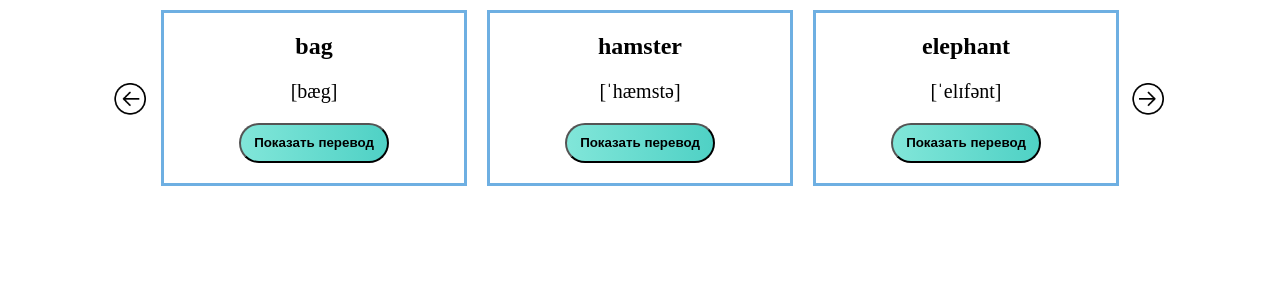
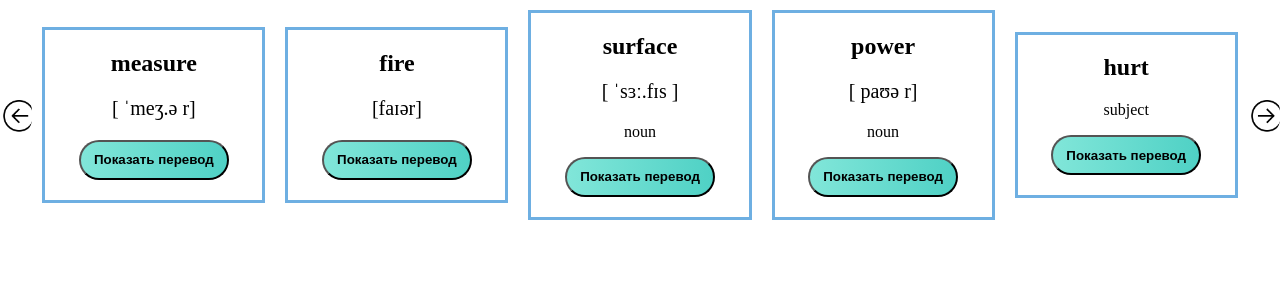
Before and after one commit to your-m1nd/cards, a React (Create React App) app: page /learning in a window 1280 px wide. Shown: the top 300 px of the page. Built offline with nearby package versions, Linux system fonts and the light colour scheme; a web font is replaced by a local one.

Commit message:
add json, add changes to components

```diff
--- a/src/components/comps/Card/Card.jsx
+++ b/src/components/comps/Card/Card.jsx
@@ -3,9 +3,7 @@ import './Card.scss';
 import Button from '../Button/Button';
 
 function Card(props) {
-
-const {id, name, transcription, translation} = props;
-
+const {id, english, transcription, russian, tags} = props;
 const [selectedId, setSelectedId] = useState(null);
 const [isSelected, setSelected] = useState(null);
 const onClick = (id) => {
@@ -16,10 +14,11 @@ const onClick = (id) => {
 return (
 
   <div className={selectedId === id ?'card ' + (isSelected ? 'selected' :'card') : 'card'} key={id} onClick={()=>{onClick(id)}} >
-    <h2 className='card__title'>{name}</h2>
+    <h2 className='card__title'>{english}</h2>
     <p className='card__transcription'>{transcription}</p>
+    <p className='card__tags'>{tags}</p>
     <Button className={'card__button' ? 'open' : 'card__button'} name={'Показать перевод'}/>
-    {selectedId === id ? <p className='card__translation'>{translation}</p> : <p className='card__translation'></p>}
+    {selectedId === id ? <p className='card__translation'>{russian}</p> : <p className='card__translation'></p>}
   </div>
 
 )
--- /dev/null
+++ b/src/components/comps/Data/Data.json
@@ -0,0 +1,5 @@
+[{"id":"14687","english":"measure","transcription":"[ ˈmeʒ.ə r]","russian":"мера","tags":"","tags_json":"[\"\"]"},
+{"id":"14688","english":"fire","transcription":"[faɪər]","russian":"огонь","tags":"","tags_json":"[\"\"]"},
+{"id":"14689","english":"surface","transcription":"[ ˈsɜː.fɪs ]","russian":"поверхность","tags":"noun","tags_json":"[\"noun\"]"},
+{"id":"14692","english":"power","transcription":"[ paʊə r]","russian":"мощность","tags":"noun","tags_json":"[\"noun\"]"},
+{"id":"14719","english":"hurt","transcription":"","russian":"ранить","tags":"subject","tags_json":"[\"subject\"]"}]
--- a/src/components/pages/Learning/Learning.jsx
+++ b/src/components/pages/Learning/Learning.jsx
@@ -1,30 +1,12 @@
 import React, {useState} from 'react';
 import Card from '../../comps/Card/Card';
 import '../Learning/Learning.scss';
+import Data from '../../comps/Data/Data.json';
 
-const words = [
-    {
-      id: 14426,
-      name: "bag",
-      transcription: "[bæg]",
-      translation: "сумка",
-    }
-    ,
-     {
-      id: 14428,
-      name: "hamster",
-      transcription: "[ˈhæmstə]",
-      translation: "хомяк",
-     },
+const data = JSON.stringify(Data);
+const data1 = JSON.parse(data);
 
-     {
-      id: 14429,
-      name: "elephant",
-      transcription: "[ˈelɪfənt]",
-      translation: "слон",
-     },
-  ];
-
+console.log(data1)
 
 function Learning() {
     const [selectedId, setSelectedId] = useState(null);
@@ -39,7 +21,7 @@ function Learning() {
           <section>
                 <button className='arrow-left'></button>
             {
-                words.map((word) => <Card key={word.id} id={word.id} name={word.name} transcription={word.transcription} translation={word.translation} onClick={onClick} selectedId={selectedId} isSelected={isSelected}/>
+                data1.map((data1) => <Card key={data1.id} id={data1.id} english={data1.english} transcription={data1.transcription} translation={data1.russian} tags={data1.tags} onClick={onClick} selectedId={selectedId} isSelected={isSelected}/>
                 ) }
                 <button className='arrow-right'></button>
             </section>
--- a/src/components/views/DataList/DataList.jsx
+++ b/src/components/views/DataList/DataList.jsx
@@ -1,46 +1,25 @@
 import React, { useState} from 'react';
 import './DataList.scss';
+import Data from '../../comps/Data/Data.json';
+
+const data = JSON.stringify(Data);
+const data1 = JSON.parse(data);
 
 function DataList() {
-
-  const words = [
-    {
-      id: 14426,
-      name: "bag",
-      transcription: "[bæg]",
-      translation: "сумка",
-      theme: "аксессуары",
-    }
-    ,
-     {
-      id: 14428,
-      name: "hamster",
-      transcription: "[ˈhæmstə]",
-      translation: "хомяк",
-      theme: "животное",
-     },
-
-     {
-      id: 14429,
-      name: "elephant",
-      transcription: "[ˈelɪfənt]",
-      translation: "слон",
-      theme: "животное",
-     },
-  ];
 
   const [isEdit, setIsEdit] = useState(false);
   const [isSave, setIsSave] = useState(false);
 
-  let data = words.map((word) => {
-    return <tr key={word.id}>
-      <td>{word.name}</td>
-      <td>{word.transcription}</td>
-      <td>{word.translation}</td>
-      <td>{word.theme}</td>
+  let data2 = data1.map((data1) => {
+    return <tr key={data1.id}>
+      <td>{data1.english}</td>
+      <td>{data1.transcription}</td>
+      <td>{data1.russian}</td>
+      <td>{data1.tags}</td>
       <td><button onClick={()=>{setIsEdit(false)}} className='edit-button'></button></td>
       <td><button onClick={()=>{setIsEdit(false)}} className='delete-button'></button></td>
     </tr>
+
   });
 
   return <React.Fragment>
@@ -55,7 +34,7 @@ function DataList() {
         <th className='common-buttons'></th>
      </tr>
   <tbody>
-     {data}
+     {data2}
   </tbody>
 </table>}
 {isSave && <table>
@@ -68,7 +47,7 @@ function DataList() {
         <th className='common-buttons'></th>
      </tr>
   <tbody>
-     {data}
+     {data2}
   </tbody>
 </table>}
 
```
